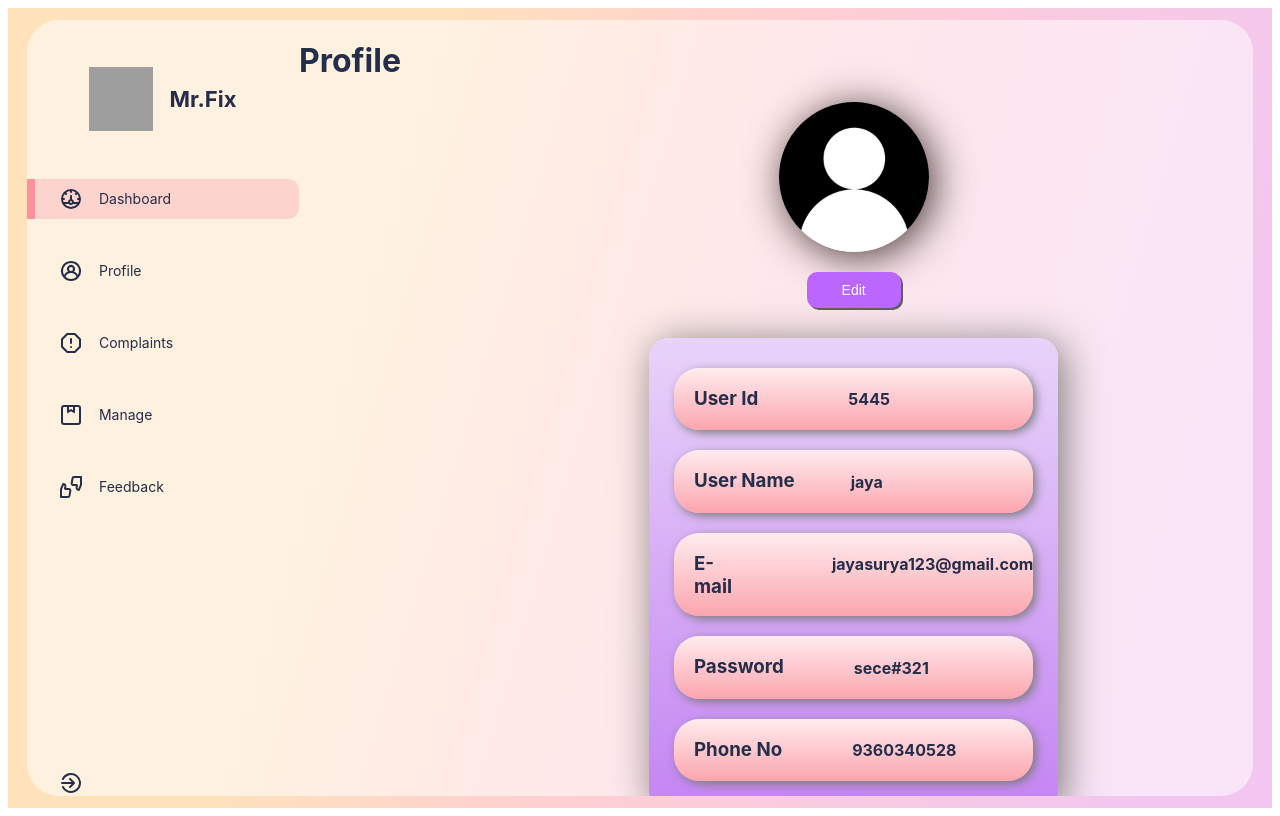
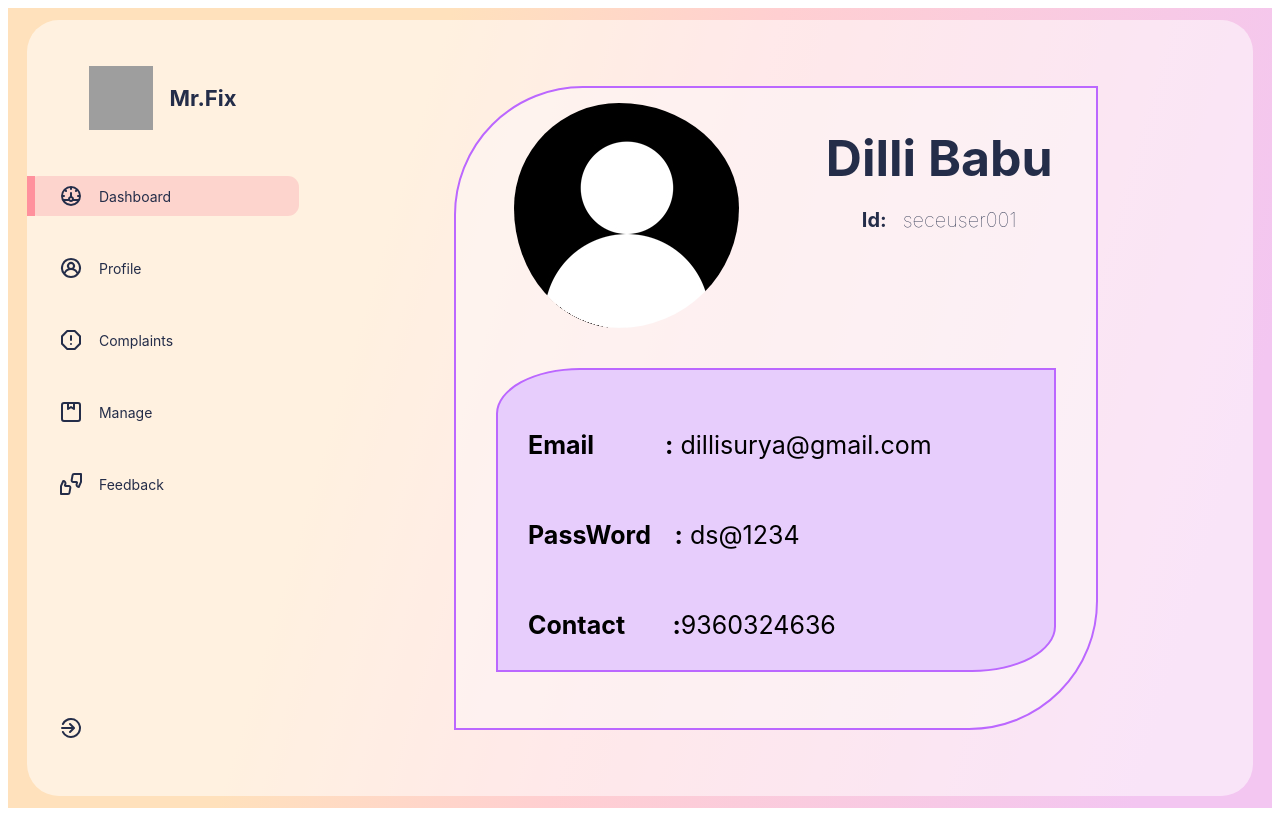
Before and after one commit to dillibabu2003/Mr.fix, a React (Create React App) app: page /userprofile in a window 1280 px wide. Built offline with nearby package versions, Linux system fonts and the light colour scheme; grey boxes are pictures that could not be loaded.

Commit message:
user design changed

```diff
--- a/src/components/UserProfile/UserProfile.css
+++ b/src/components/UserProfile/UserProfile.css
@@ -1,119 +1,77 @@
-.profile-container{
+.profile-wrapper{
+    height: 40rem;
+    width: 40rem;
+     background-color:rgba(254, 248, 248, 0.54);
+     border-top-left-radius: 20%;
+     border-bottom-right-radius: 20%;
+     border: 2px solid #BB67FF;
+
+}
+.wrapper{
     display: flex;
     align-items: center;
     justify-content: center;
+
 }
+.profile-img{
+     padding-left: 15px;
+     padding-top: 15px;
+     border-radius: 50%;
+}
+.image-and-id{
+    display: flex;
+    justify-content: space-around;
+    align-items: center;
+}
+.user-main{
+    font-size: x-large;
+    height: 2.5rem;
+    color: black;
+    padding-left: 50px;
+    padding-right: 10px;
+    margin-top:10px;
+}
+.user-id-wrapper{
+    background-color: rgb(251, 228, 232);
+    border: 2px solid #BB67FF;
+    justify-content: center;
+    align-items: center;
+}
+.user-name{
+     font-weight: bold;
+     font-size: 50px;
 
-.profile-container-proimg{
-
-    width: 150px;
-    height: 150px;
-    border-radius: 75px;
-    box-shadow: 5px 5px 40px rgb(70, 56, 56);
-}
-
-.edit{
-    display: flex;
-    align-items: center;
-    justify-content: center;
-}
-
-.edit-button {
-    padding: 10px 35px;
-    background: rgb(187, 103, 255);
-    color: #ffffff;
-    border: none;
-    border-radius: 10px;
-    font-size: 14px;
-    cursor: pointer;
-    box-shadow: 2px 2px  rgb(96, 94, 94);
-  }
-
-  .edit-button:hover {
-    background-color: rgb(133, 20, 225);
-  }
-
-.details{
-    background: linear-gradient(rgb(232, 211, 249) 0%, rgb(196, 132, 243) 100%);
-    padding: 10px;
-    margin-top:30px;
-    margin-left: 350px;
-    margin-right: 350px;
-    margin-bottom: 40px;
-    border-radius: 20px;
-    box-shadow: 5px 5px 40px  rgb(124, 119, 119);
 }
 
 .user-id{
-    background: linear-gradient(rgb(255, 236, 238) 0%, rgb(252, 165, 174) 100%);
-    margin-left: 15px;
-    margin-right: 15px;
-    display: flex;
-    padding-left: 20px;
-    border-radius: 25px;
-    box-shadow: 3px 3px 10px  rgb(125, 125, 125);
-}
-
-.user-name{
-
-    background: linear-gradient(rgb(255, 236, 238) 0%, rgb(252, 165, 174) 100%);
-    margin-left: 15px;
-    margin-right: 15px;
-    display: flex;
-    padding-left: 20px;
-    border-radius: 25px;
-    box-shadow: 3px 3px 10px  rgb(125, 125, 125);
-}
-
-.e-mail{
-    background: linear-gradient(rgb(255, 236, 238) 0%, rgb(252, 165, 174) 100%);
-    margin-left: 15px;
-    margin-right: 15px;
-    display: flex;
-    padding-left: 20px;
-    border-radius: 25px;
-    box-shadow: 3px 3px 10px  rgb(125, 125, 125);
-}
-
-.password{
-    background: linear-gradient(rgb(255, 236, 238) 0%, rgb(252, 165, 174) 100%);
-    margin-left: 15px;
-    margin-right: 15px;
-    display: flex;
-    padding-left: 20px;
-    border-radius: 25px;
-    box-shadow: 3px 3px 10px  rgb(125, 125, 125);
-}
-
-.phone-no{
-    background: linear-gradient(rgb(255, 236, 238) 0%, rgb(252, 165, 174) 100%);
-    margin-left: 15px;
-    margin-right: 15px;
-    display: flex;
-    padding-left: 20px;
-    border-radius: 25px;
-    box-shadow: 3px 3px 10px  rgb(125, 125, 125);
-}
-.id{
-    margin-left: 90px;
-}
-
-.name{
-    margin-left: 56px;
-
-}
-.mail{
-    margin-left: 100px;
+    font-weight: lighter;
+    font-size: 20px;
+    margin-top: 20px;
+    height: 3rem;
+    text-align: center;
 
 }
 
-.pass{
-    margin-left:70px;
-
-
+.userid-and-name{
+    height: 10rem;
+   align-items: center;
+   justify-content: center;
+}
+.info{
+    display: flex;
+    flex-direction: column;
+    justify-content: space-between;
+     margin:40px;
+     padding-bottom: 30px;
+    border-top-left-radius: 15%;
+    border-bottom-right-radius: 15%;
+    background-color:#e7cdfc;
+    color:black;
+    border: 2px solid #BB67FF;
 }
 
-.number{
-    margin-left: 70px;
-
+.info-items{
+    padding-left: 30px;
+    padding-top: 60px;
+    font-size: 25px;
 }
--- a/src/components/UserProfile/UserProfile.jsx
+++ b/src/components/UserProfile/UserProfile.jsx
@@ -3,56 +3,20 @@ import proimg from "./noprofil.jpg";
 
 function UserProfile() {
   return (
-    <div>
-      <h1>Profile</h1>
-      <div className="profile-container">
-        <img
-          src={proimg}
-          alt="profile_pic"
-          className="profile-container-proimg"
-        />
-      </div>
-      <br />
-      <div className="edit">
-        <button className="edit-button">Edit</button>
-      </div>
-      <div className="details">
-        <br />
-        <div className="user-id">
-          <h3>User Id</h3>
-          <div className="id">
-            <h4>5445</h4>
+    <div className="wrapper">
+      <div className="profile-wrapper">
+        <div className="image-and-id">
+          <img className="profile-img" src={proimg} />
+          <div className="userid-and-name">
+            <div className="user-name"> Dilli Babu</div>
+            <div className="user-id"> <b>Id: </b>&nbsp; seceuser001 </div>
           </div>
         </div>
-        <br />
-        <div className="user-name">
-          <h3>User Name</h3>
-          <div className="name">
-            <h4>jaya</h4>
-          </div>
-        </div>
-        <br />
-        <div className="e-mail">
-          <h3>E-mail</h3>
-          <div className="mail">
-            <h4>jayasurya123@gmail.com</h4>
-          </div>
-        </div>
-        <br />
-        <div className="password">
-          <h3>Password</h3>
-          <div className="pass">
-            <h4>sece#321</h4>
-          </div>
-        </div>
-        <br />
-        <div className="phone-no">
-          <h3>Phone No</h3>
-          <div className="number">
-            <h4>9360340528</h4>
-          </div>
-        </div>
-        <br />
+        <div className="info">
+        <div className="info-items"> <b>Email &nbsp; &nbsp; &nbsp; &nbsp; &nbsp; &nbsp;:</b> dillisurya@gmail.com</div>
+        <div className="info-items"><b>PassWord  &nbsp; &nbsp;:</b> ds@1234</div>
+        <div className="info-items"><b>Contact &nbsp; &nbsp; &nbsp; &nbsp;:</b>9360324636</div>
+       </div>
       </div>
     </div>
   );
```
